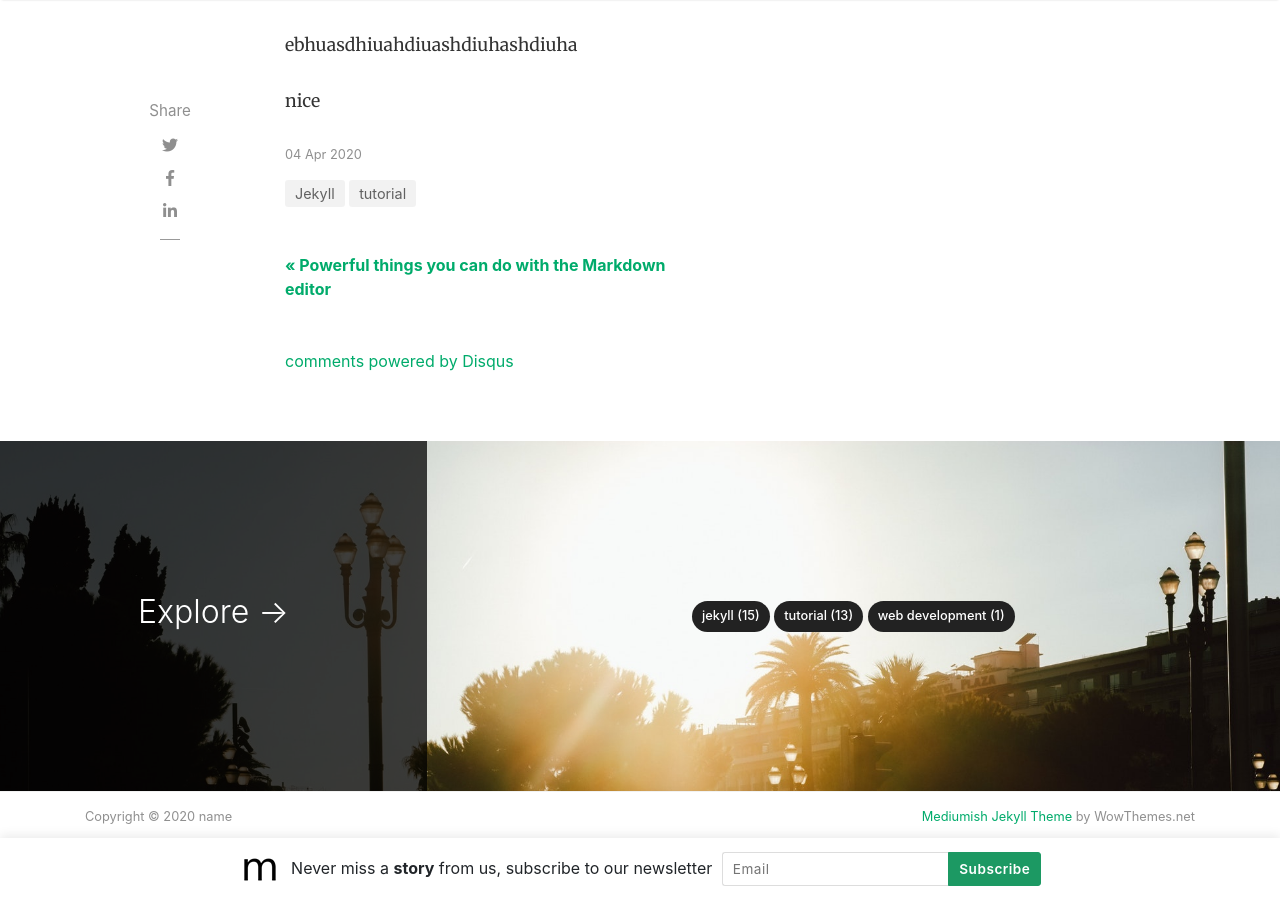
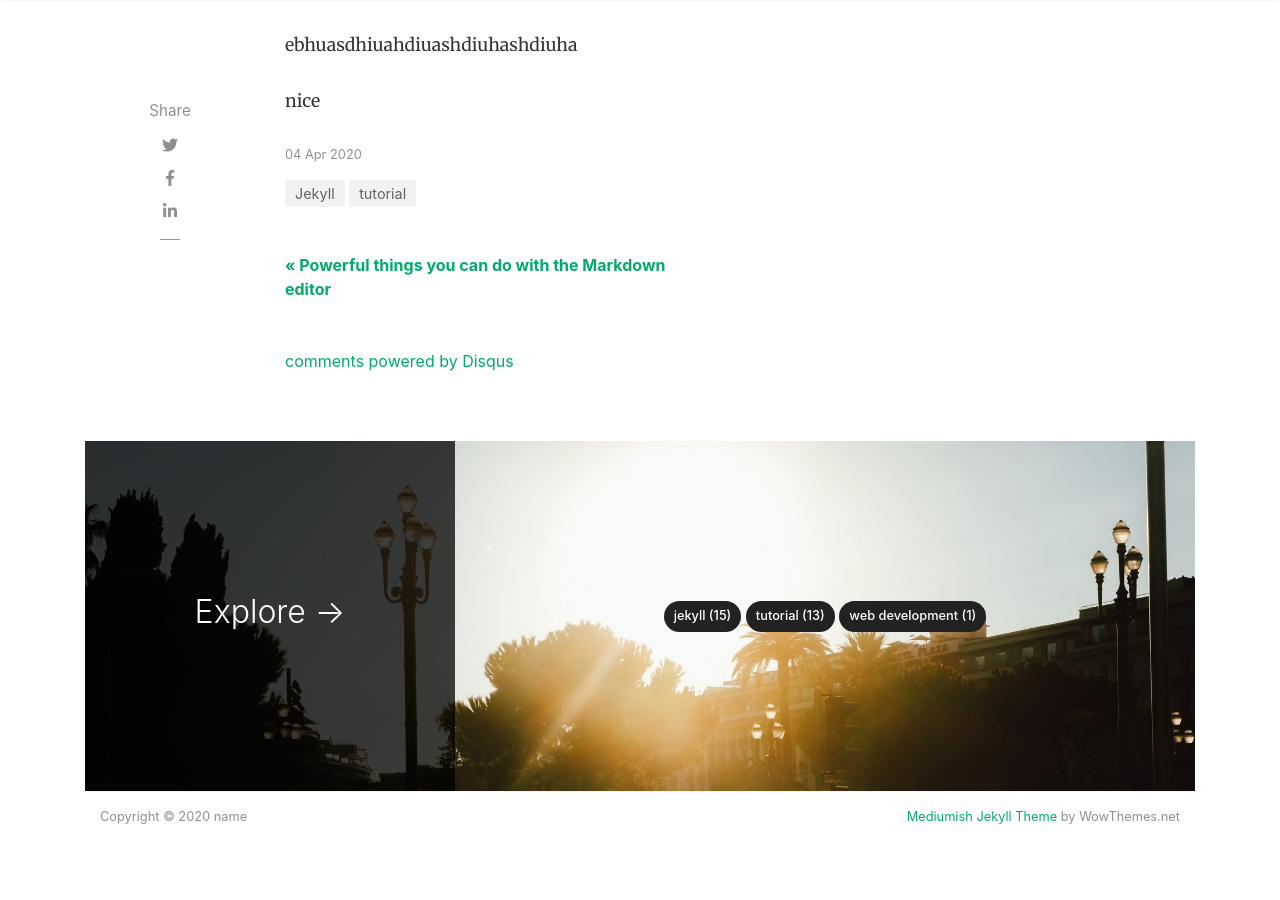
Before and after one commit to mikewharton/mikewharton.github.io, a Jekyll site: the page built from _posts/2020-04-04-article test.md, in a window 1280 px wide and 900 px high, scrolled down 1292 px. Built offline with Jekyll 4.4.1, drawn with Linux system fonts in a browser that asks for light colours; nearby versions of some CDN libraries; comment, search, counter and statistics services are not loaded.

Commit message:
removed mailing popup and fixed incorrect directory generation with double slash

```diff
--- a/_config.yml
+++ b/_config.yml
@@ -9,7 +9,7 @@
 disqus: 'demowebsite'
 mailchimp-list: ''
 include: ["_pages"]
-permalink: /:title/
+permalink: /:day:month:year/:title:output_ext
 
 # Authors
 authors:
--- a/_layouts/default.html
+++ b/_layouts/default.html
@@ -124,8 +124,9 @@
 </div>
 
 {% if site.mailchimp-list %}
+
 <!-- Bottom Alert Bar
-================================================== -->
+
 <div class="alertbar">
 	<div class="container text-center">
 		<span><img src="{{ site.baseurl }}/{{ site.logo }}" alt="{{site.title}}"> &nbsp; Never miss a <b>story</b> from us, subscribe to our newsletter</span>
@@ -140,6 +141,7 @@
 {% endif %}
 
 </div>
+================================================== -->
 
 <!-- Categories Jumbotron
 ================================================== -->
--- a/_layouts/post.html
+++ b/_layouts/post.html
@@ -123,10 +123,10 @@
             <!-- Prev/Next -->
             <div class="row PageNavigation d-flex justify-content-between font-weight-bold">
             {% if page.previous.url %}
-            <a class="prev d-block col-md-6" href="{{ site.baseurl }}/{{page.previous.url}}"> &laquo; {{page.previous.title}}</a>
+            <a class="prev d-block col-md-6" href="{{ site.baseurl }}{{page.previous.url}}"> &laquo; {{page.previous.title}}</a>
             {% endif %}
             {% if page.next.url %}
-            <a class="next d-block col-md-6 text-lg-right" href="{{ site.baseurl }}/{{page.next.url}}">{{page.next.title}} &raquo; </a>
+            <a class="next d-block col-md-6 text-lg-right" href="{{ site.baseurl }}{{page.next.url}}">{{page.next.title}} &raquo; </a>
             {% endif %}
             <div class="clearfix"></div>
             </div>
```
Also changed, not shown: _includes/pagination.html (line endings or trailing spaces).
